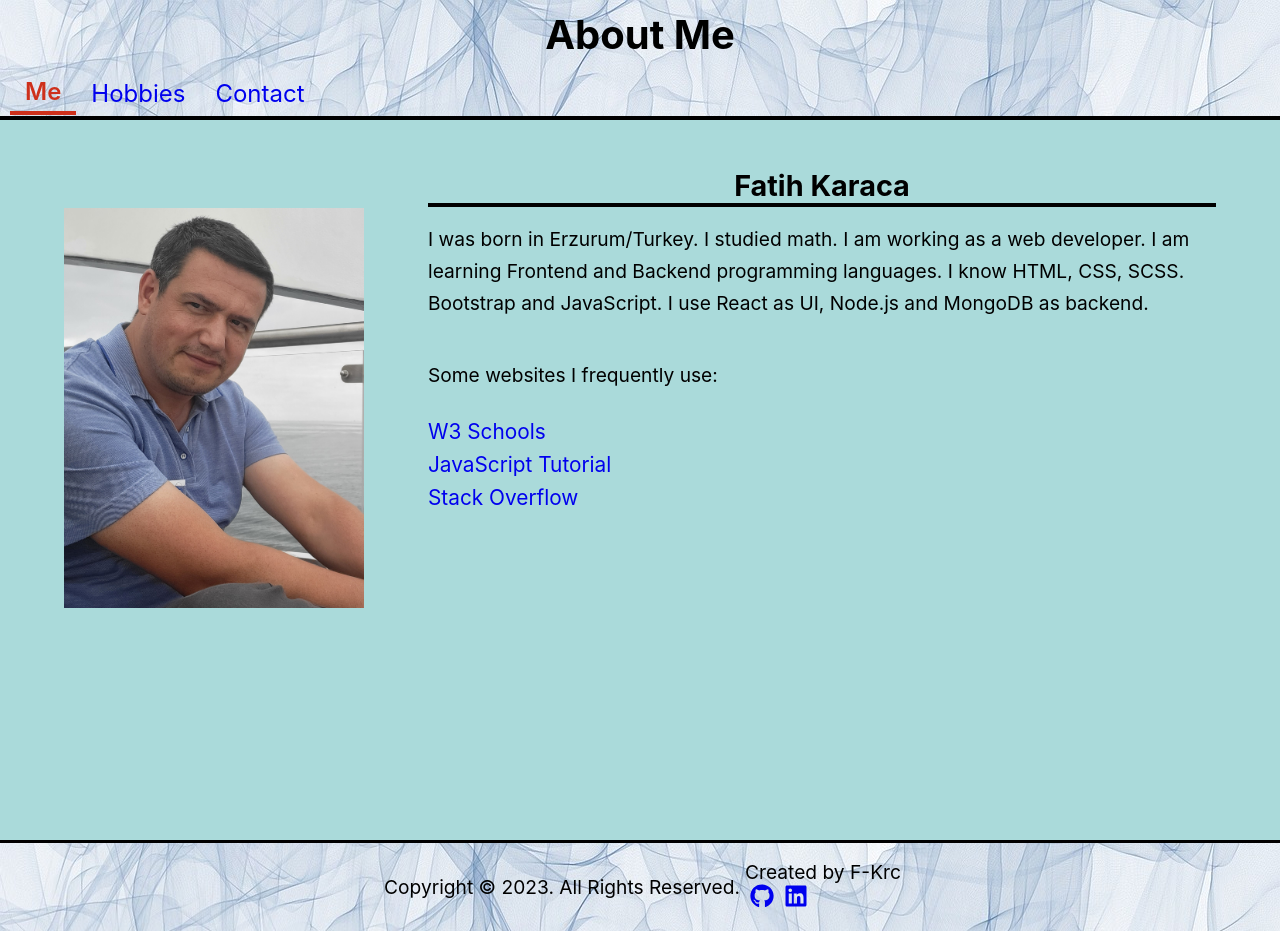
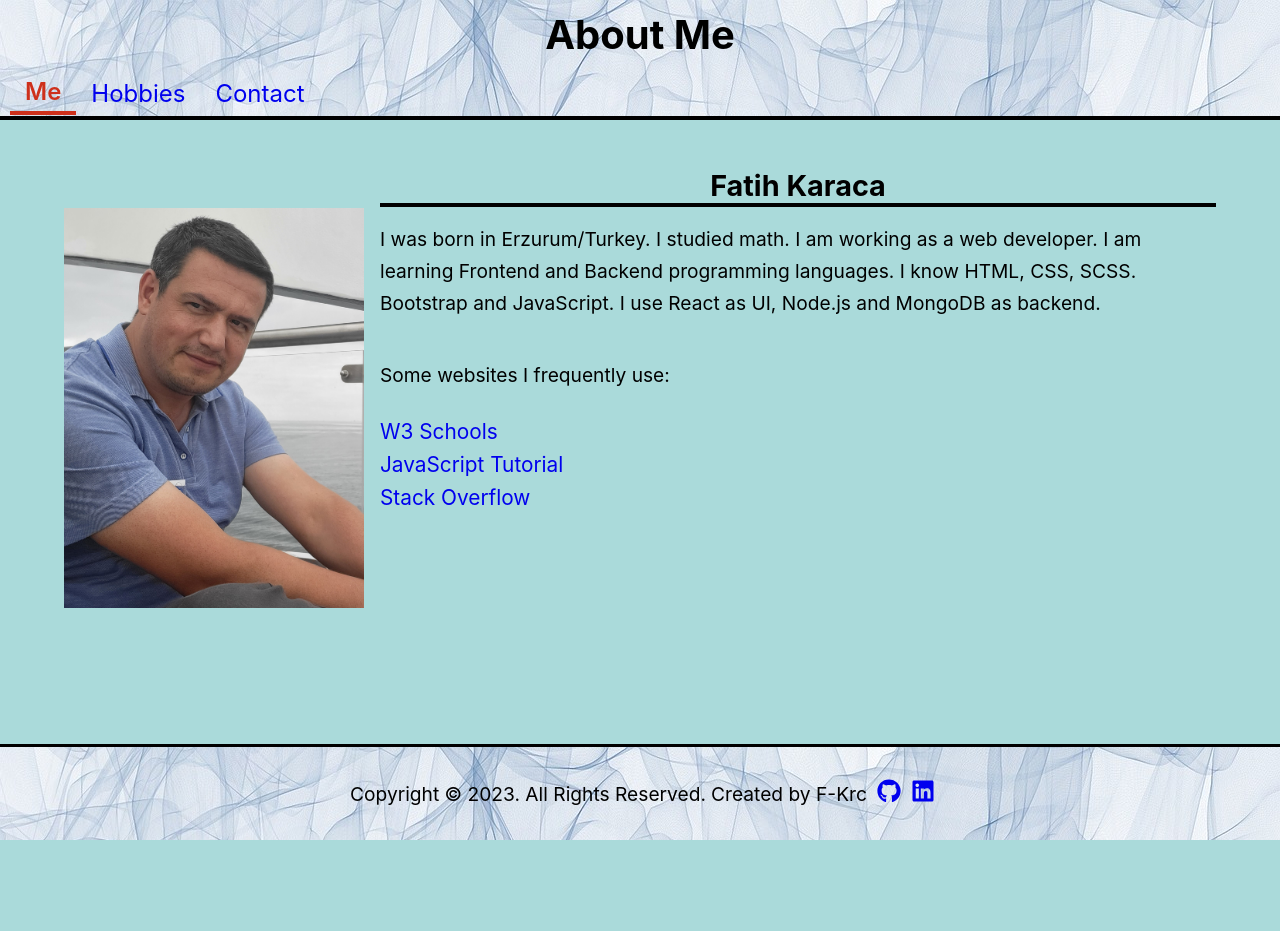
Before and after one commit to F-Krc/AboutMe, a React (Create React App) app: page / in a window 1280 px wide. After the commit the page ends 840 px from the top, so only its background shows below. Built offline with nearby package versions, Linux system fonts and the light colour scheme.

Commit message:
footer edit

```diff
--- a/src/App.css
+++ b/src/App.css
@@ -52,12 +52,12 @@ h2 {
   display: flex;
   align-items: center;
   flex-direction: column;
-  min-height: 43rem;
+  min-height: calc(100vh - 15.5rem);
 }
 footer {
   background-image: url(./img/banner.jpg);
   border-top: 3px solid black;
-  height: 5.7rem;
+  height: 6rem;
   display: flex;
   align-items: center;
   justify-content: center;
@@ -135,7 +135,6 @@ img {
 
 .profile-photo {
   height: 35rem;
-  margin-right: 3rem;
   display: flex;
   justify-content: center;
   padding-top: 2.5rem;
--- a/src/components/Footer.js
+++ b/src/components/Footer.js
@@ -5,9 +5,13 @@ import { FaLinkedin, FaGithub } from 'react-icons/fa';
 function Footer() {
   return (
     <footer>
+      <div>
         <p>Copyright &copy; 2023. All Rights Reserved.</p>
+      </div>
       <div>
         <p>Created by F-Krc</p>
+      </div>
+      <div>
         <Link to="https://github.com/F-Krc" className="icon" target="_blank">
           <FaGithub />
         </Link>
```
Lines whose indentation alone changed are shown as unchanged.
